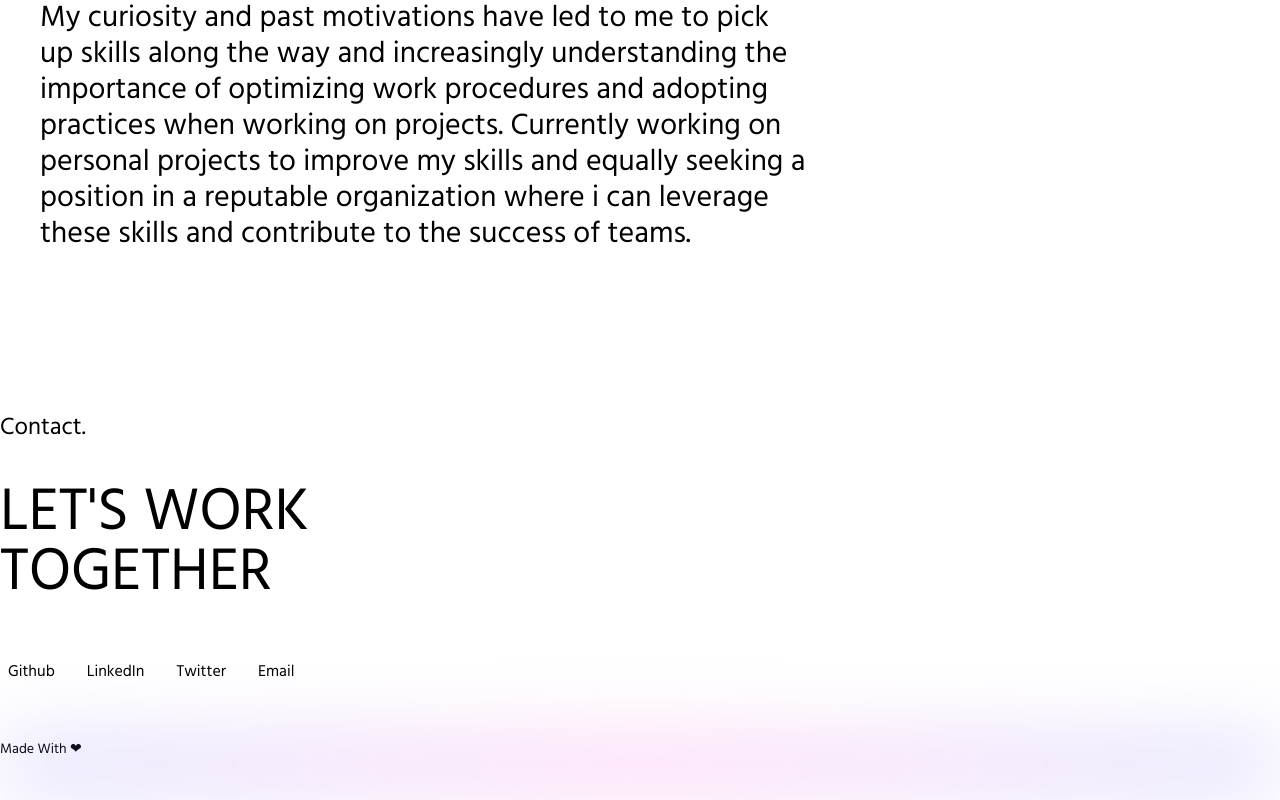
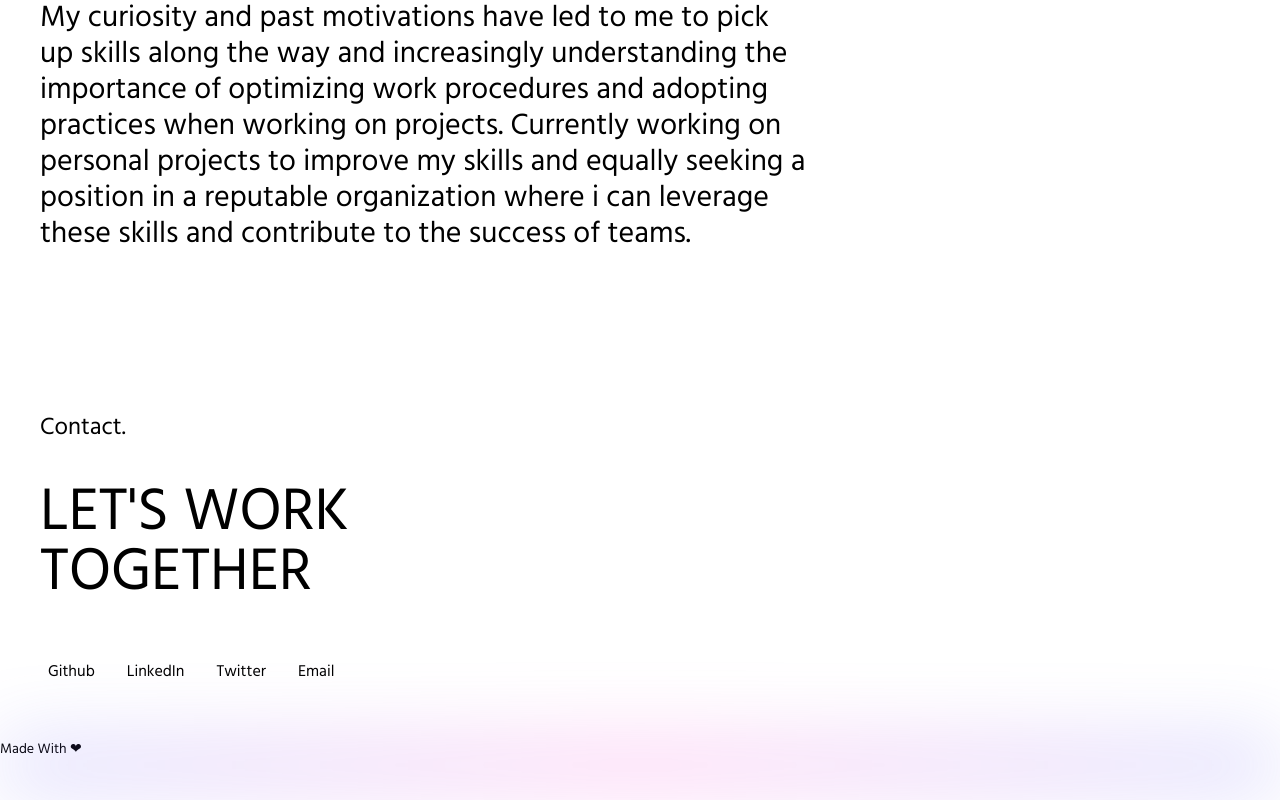
Before and after one commit to Fabulousman23/ReactPortfolio, a Next.js app: page / in a window 1280 px wide. Shown: the part 3660-4460 px from the top of the page. Built offline with nearby package versions, Linux system fonts and the light colour scheme.

Commit message:
add footer margin

```diff
--- a/components/Footer/index.js
+++ b/components/Footer/index.js
@@ -6,7 +6,7 @@
 const Footer = ({ }) => {
   return (
     <>
-      <div className="mt-5 laptop:mt-40 p-2 laptop:p-0">
+      <div className="mt-5 mx-10 laptop:mt-40 p-2 laptop:p-0">
         <div>
           <h1 className="text-2xl text-bold">Contact.</h1>
           <div className="mt-10">
```
